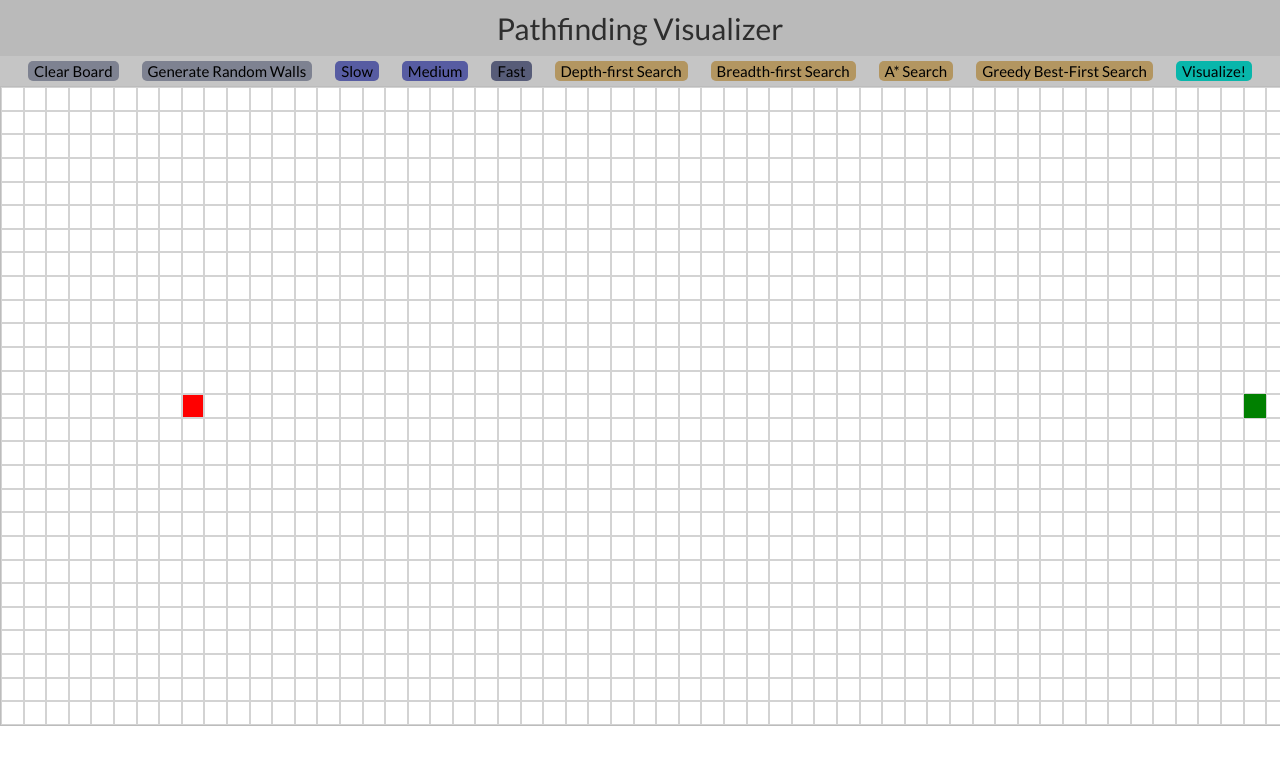
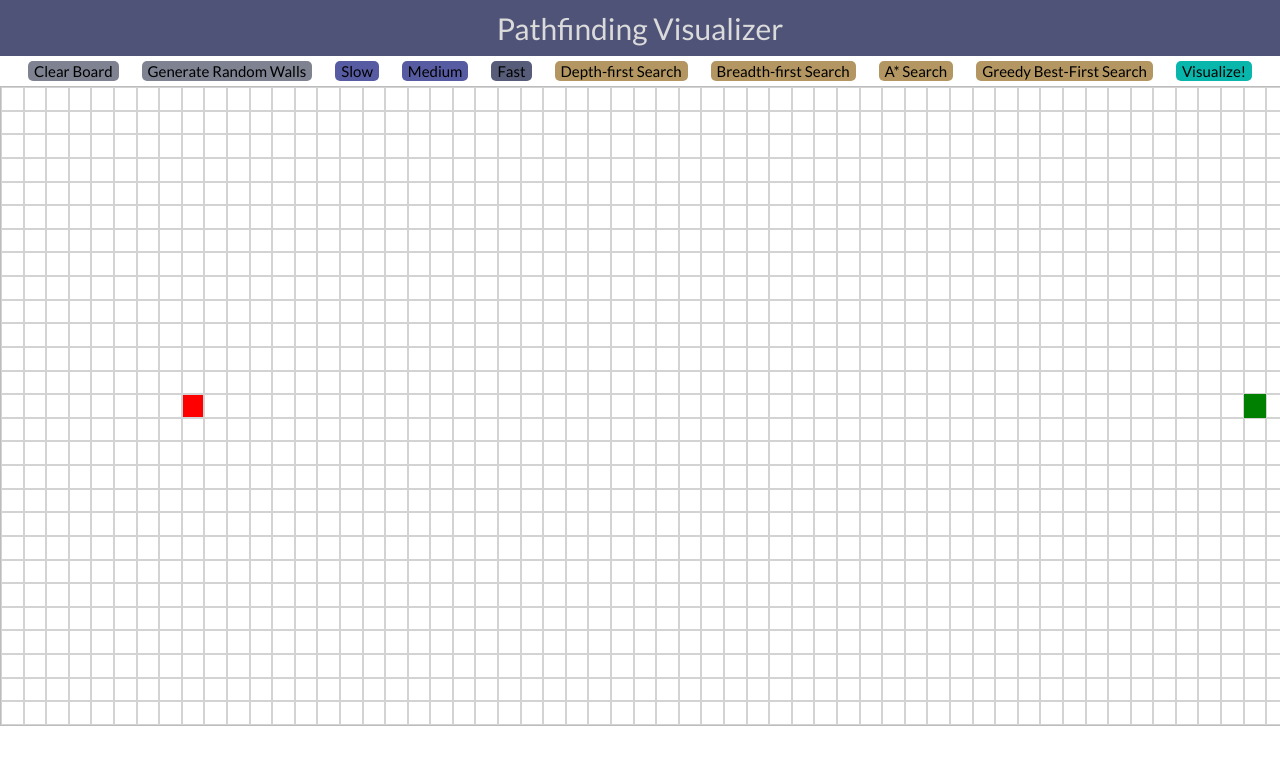
Before and after one commit to BMCARDONA/pathfinding-visualizer, a plain HTML site: page index.html in a window 1280 px wide. Shown: the top 764 px of the page. Drawn offline with Linux system fonts and the light colour scheme.

Commit message:
change styles

```diff
--- a/style.css
+++ b/style.css
@@ -15,16 +15,16 @@ body {
   justify-content: center;
   align-items: center;
   font-size: 30px;
-  color:rgb(46, 46, 46);
+  color:rgb(219, 219, 219);
   padding: 10px;
-  background-color: rgb(186, 186, 186);
+  background-color: rgb(79, 83, 119);
   /* background-color: #25274d; */
 }
 
 .buttons {
     display: flex;
     justify-content: space-evenly;
-    background-color: rgb(197, 197, 197);
+    background-color: white;
     padding: 5px;
 }
 
@@ -79,8 +79,9 @@ body {
 #astarButton:hover,
 #greedyBestFirstSearchButton:hover,
 #visualizeButton:hover {
-  filter: brightness(35%) !important;
+  filter: brightness(75%) !important;
   -webkit-transition: all .4s ease;
+  color: white;
 }
 
 
```
